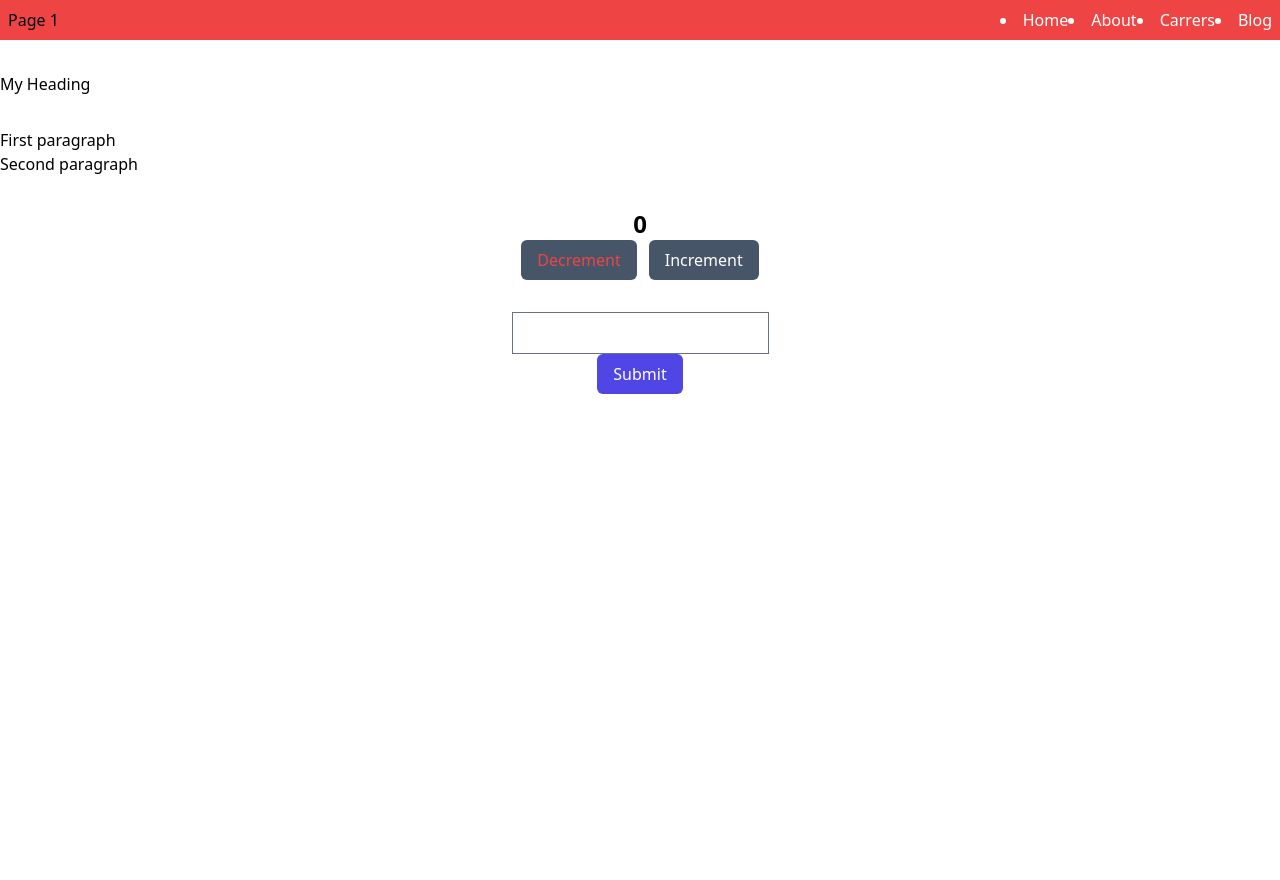
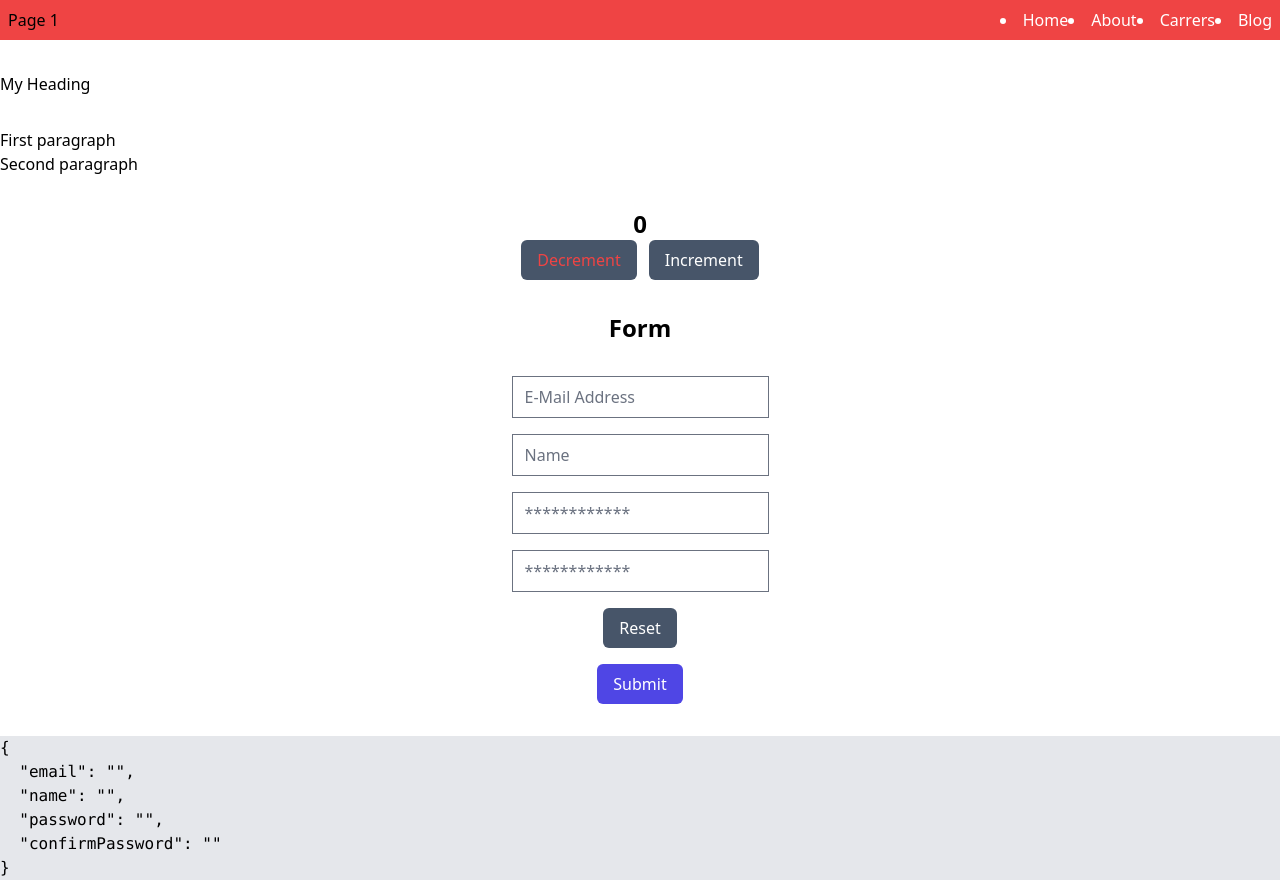
Before and after one commit to devhausleipzig/intro-react-camp-8, a React (Vite) app: page / in a window 1280 px wide. Before the commit the page ends 800 px from the top, so only its background shows below. Built offline with nearby package versions, Linux system fonts and the light colour scheme.

Commit message:
finish form component

```diff
--- a/src/components/Form.tsx
+++ b/src/components/Form.tsx
@@ -1,12 +1,94 @@
+import React, { useState } from "react";
 import { Button } from "./Button";
 
+const initialState = {
+  email: "",
+  name: "",
+  password: "",
+  confirmPassword: "",
+};
+
 export function Form() {
+  const [formState, setFormState] = useState(initialState);
+  const [error, setError] = useState<string | null>(null);
+
+  function reset() {
+    setFormState(initialState);
+    setError(null);
+  }
+
+  function onSubmit(event: React.FormEvent<HTMLFormElement>) {
+    event.preventDefault();
+    setFormState((prev) => ({
+      ...prev,
+      name: prev.name[0].toUpperCase() + prev.name.slice(1).toLowerCase(),
+    }));
+    if (formState.password.length < 8) {
+      setError("Password is too short");
+      return;
+    }
+    if (formState.password !== formState.confirmPassword) {
+      setError("Passwords dont match");
+      return;
+    }
+  }
+
   return (
-    <form className="flex flex-col items-center">
-      <input type="text" />
-      <Button type="submit" color="indigo">
-        Submit
-      </Button>
-    </form>
+    <>
+      <h2 className="text-2xl font-bold text-center">Form</h2>
+      <form onSubmit={onSubmit} className="flex flex-col gap-4 items-center">
+        <input
+          type="text"
+          placeholder="E-Mail Address"
+          value={formState.email}
+          onChange={(event) =>
+            setFormState((previousState) => ({
+              ...previousState,
+              email: event.target.value,
+            }))
+          }
+        />
+        <input
+          type="text"
+          placeholder="Name"
+          value={formState.name}
+          onChange={(event) =>
+            setFormState((previousState) => ({
+              ...previousState,
+              name: event.target.value,
+            }))
+          }
+        />
+        <input
+          type="password"
+          placeholder="************"
+          value={formState.password}
+          onChange={(event) =>
+            setFormState((previousState) => ({
+              ...previousState,
+              password: event.target.value,
+            }))
+          }
+        />
+        <input
+          type="password"
+          placeholder="************"
+          value={formState.confirmPassword}
+          onChange={(event) =>
+            setFormState((previousState) => ({
+              ...previousState,
+              confirmPassword: event.target.value,
+            }))
+          }
+        />
+        {error && <span className="text-red-600">{error}</span>}
+        {error ? <span className="text-red-600">{error}</span> : null}
+        <Button onClick={reset}>Reset</Button>
+        <Button type="submit" color="indigo">
+          Submit
+        </Button>
+      </form>
+      <pre className="bg-gray-200">{JSON.stringify(formState, null, 2)}</pre>
+    </>
   );
 }
```
